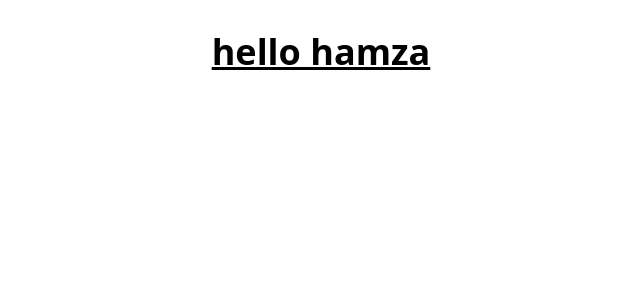
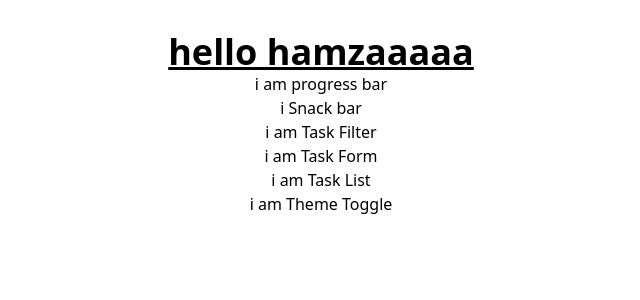
Before and after one commit to harry222333/Task-Manager, a React (Vite) app: page / in a window 1280 px wide. Shown: the top 300 px of the page, without its empty margins (319-959 px from the left). Built offline with nearby package versions, Linux system fonts and the light colour scheme.

Commit message:
second commit

```diff
--- a/src/App.jsx
+++ b/src/App.jsx
@@ -2,13 +2,26 @@ import { useState } from 'react'
 import reactLogo from './assets/react.svg'
 import viteLogo from '/vite.svg'
 import './App.css'
+import ProgressBar from './components/progressBar'
+import SnackBar from './components/snackBar'
+import TaskFilter from './components/taskFilter'
+import TaskForm from './components/taskForm'
+import TaskList from './components/taskList'
+import ThemeToggle from './components/themeToggle'
 
 function App() {
 
 
   return (
  <div>
-  <h1 class="text-4xl font-bold underline">hello hamza</h1>
+  <h1 class="text-4xl font-bold underline">hello hamzaaaaa</h1>
+  <ProgressBar/>
+  <SnackBar/>
+  <TaskFilter/>
+  <TaskForm/>
+  <TaskList/>
+  <ThemeToggle/>
+
  </div>
   )
 }
--- a/src/components/progressBar.jsx
+++ b/src/components/progressBar.jsx
@@ -0,0 +1,15 @@
+import React from 'react'
+
+
+
+function ProgressBar() {
+
+
+    return (
+   <div>
+    <h1>i am progress bar</h1>
+   </div>
+    )
+  }
+
+  export default ProgressBar
--- a/src/components/snackBar.jsx
+++ b/src/components/snackBar.jsx
@@ -0,0 +1,11 @@
+import React from 'react'
+
+const SnackBar = () => {
+  return (
+    <div>
+    <h1>i Snack bar</h1>
+  </div>
+  )
+}
+
+export default SnackBar
--- a/src/components/taskFilter.jsx
+++ b/src/components/taskFilter.jsx
@@ -0,0 +1,11 @@
+import React from 'react'
+
+const TaskFilter = () => {
+  return (
+    <div>
+      <h1>i am Task Filter</h1>
+    </div>
+  )
+}
+
+export default TaskFilter
--- a/src/components/taskForm.jsx
+++ b/src/components/taskForm.jsx
@@ -0,0 +1,11 @@
+import React from "react";
+
+const TaskForm = () => {
+  return (
+    <div>
+      <h1>i am Task Form</h1>
+    </div>
+  );
+};
+
+export default TaskForm;
--- a/src/components/taskList.jsx
+++ b/src/components/taskList.jsx
@@ -0,0 +1,11 @@
+import React from 'react'
+
+const TaskList = () => {
+  return (
+    <div>
+    <h1>i am Task List</h1>
+  </div>
+  )
+}
+
+export default TaskList
--- a/src/components/themeToggle.jsx
+++ b/src/components/themeToggle.jsx
@@ -0,0 +1,11 @@
+import React from 'react'
+
+const ThemeToggle = () => {
+  return (
+    <div>
+      <h1>i am Theme Toggle</h1>
+    </div>
+  )
+}
+
+export default ThemeToggle
```
